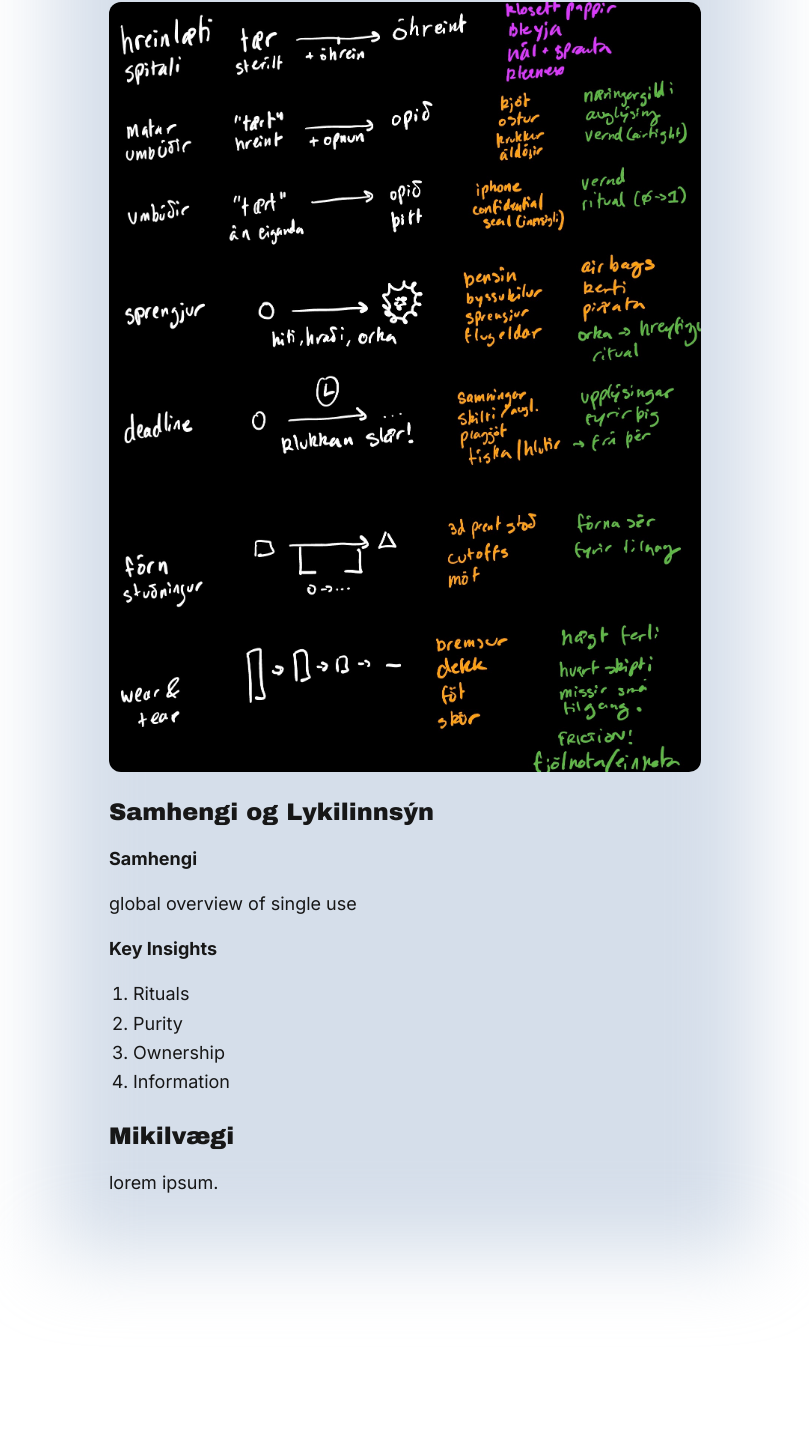
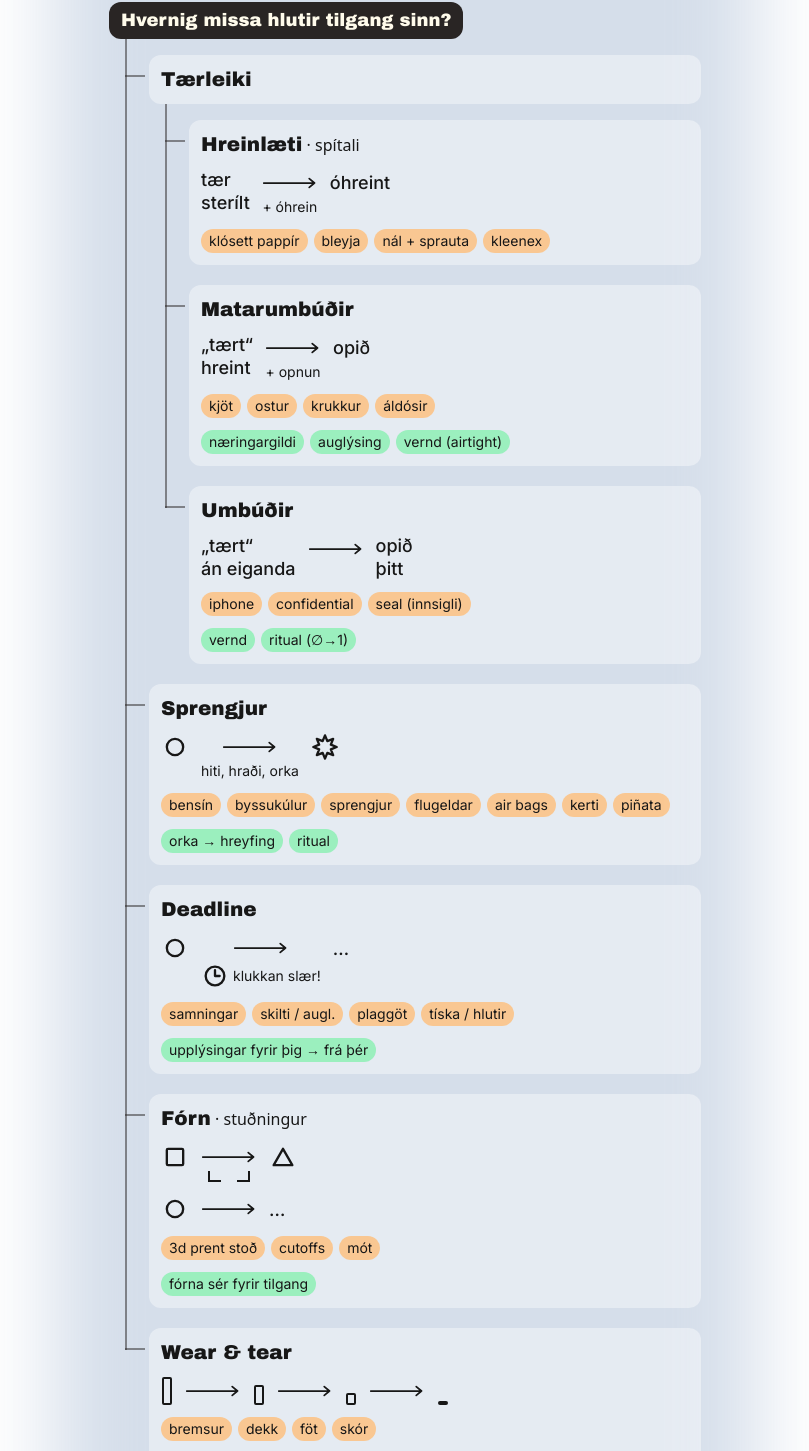
Before and after one commit to atlidev/atlig.is, a Next.js app: page /tidarandi/2 in a window 1280 px wide. Shown: the part 1038-2489 px from the top of the page, without its empty margins (235-1044 px from the left). Before the commit the page ends 2340 px from the top, so only its background shows below. Built offline with nearby package versions, Linux system fonts and the light colour scheme.

Commit message:
feat: replace Verkefni 2 diagram image with coded mind map

```diff
--- a/src/app/tidarandi/(verkefni)/2/page.tsx
+++ b/src/app/tidarandi/(verkefni)/2/page.tsx
@@ -1,5 +1,5 @@
-import Image from "next/image";
 import { Article } from "@/components/Article";
+import { TilgangurDiagram } from "@/components/TilgangurDiagram";
 
 export default function Verkefni2() {
   return (
@@ -40,13 +40,7 @@ export default function Verkefni2() {
 
       <section className="flex flex-col gap-4">
         <h3 className="text-2xl font-archivo-black">Frumrannsóknir</h3>
-        <Image
-          src="/images/here_diagram.jpg"
-          alt="Skýringarmynd úr frumrannsóknum"
-          width={1581}
-          height={2056}
-          className="w-full h-auto rounded-xl"
-        />
+        <TilgangurDiagram />
       </section>
 
       <section className="flex flex-col gap-4">
--- /dev/null
+++ b/src/components/TilgangurDiagram.tsx
@@ -0,0 +1,191 @@
+import { Fragment, ReactNode } from "react";
+
+type Branch = {
+  title: string;
+  subtitle?: string;
+  flows?: { steps: ReactNode[]; label?: ReactNode }[];
+  examples?: string[];
+  notes?: string[];
+  children?: Branch[];
+};
+
+const Glyph = ({ children }: { children: ReactNode }) => (
+  <svg
+    viewBox="0 0 24 24"
+    className="h-7 w-7 shrink-0"
+    fill="none"
+    stroke="currentColor"
+    strokeWidth={2}
+    strokeLinecap="round"
+    strokeLinejoin="round"
+    aria-hidden="true"
+  >
+    {children}
+  </svg>
+);
+
+const Circle = () => <Glyph><circle cx="12" cy="12" r="7" /></Glyph>;
+const Burst = () => (
+  <Glyph>
+    <path d="M12 2l2 5 5-2-2 5 5 2-5 2 2 5-5-2-2 5-2-5-5 2 2-5-5-2 5-2-2-5 5 2z" />
+  </Glyph>
+);
+const Clock = () => (
+  <Glyph>
+    <circle cx="12" cy="12" r="8" />
+    <path d="M12 7v5h4" />
+  </Glyph>
+);
+const Square = () => <Glyph><rect x="5" y="5" width="14" height="14" rx="1" /></Glyph>;
+const Triangle = () => <Glyph><path d="M12 5l8 14H4z" /></Glyph>;
+const Bracket = () => (
+  <svg viewBox="0 0 48 12" className="h-3 w-12" fill="none" stroke="currentColor" strokeWidth={2} aria-hidden="true">
+    <path d="M4 0v10h12M44 0v10H32" />
+  </svg>
+);
+const Bar = ({ height }: { height: number }) => (
+  <svg viewBox="0 0 12 28" className="h-7 w-3 shrink-0" fill="none" stroke="currentColor" strokeWidth={2} aria-hidden="true">
+    <rect x="2" y={28 - height - 1} width="8" height={height} rx="1" />
+  </svg>
+);
+
+const Stack = ({ lines }: { lines: string[] }) => (
+  <span className="flex flex-col leading-tight font-medium">
+    {lines.map((line) => (
+      <span key={line}>{line}</span>
+    ))}
+  </span>
+);
+
+const Arrow = ({ label }: { label?: ReactNode }) => (
+  <span className="flex flex-col items-center text-sm">
+    <span className="flex h-7 items-center">
+      <svg viewBox="0 0 64 12" className="h-3 w-10 sm:w-14" fill="none" stroke="currentColor" strokeWidth={2} strokeLinecap="round" strokeLinejoin="round" aria-hidden="true">
+        <path d="M2 6h58M54 1l6 5-6 5" />
+      </svg>
+    </span>
+    {label}
+  </span>
+);
+
+const BRANCHES: Branch[] = [
+  {
+    title: "Tærleiki",
+    children: [
+      {
+        title: "Hreinlæti",
+        subtitle: "spítali",
+        flows: [{ steps: [<Stack key="a" lines={["tær", "sterílt"]} />, <Stack key="b" lines={["óhreint"]} />], label: "+ óhrein" }],
+        examples: ["klósett pappír", "bleyja", "nál + sprauta", "kleenex"],
+      },
+      {
+        title: "Matarumbúðir",
+        flows: [{ steps: [<Stack key="a" lines={["„tært“", "hreint"]} />, <Stack key="b" lines={["opið"]} />], label: "+ opnun" }],
+        examples: ["kjöt", "ostur", "krukkur", "áldósir"],
+        notes: ["næringargildi", "auglýsing", "vernd (airtight)"],
+      },
+      {
+        title: "Umbúðir",
+        flows: [{ steps: [<Stack key="a" lines={["„tært“", "án eiganda"]} />, <Stack key="b" lines={["opið", "þitt"]} />] }],
+        examples: ["iphone", "confidential", "seal (innsigli)"],
+        notes: ["vernd", "ritual (∅→1)"],
+      },
+    ],
+  },
+  {
+    title: "Sprengjur",
+    flows: [{ steps: [<Circle key="a" />, <Burst key="b" />], label: "hiti, hraði, orka" }],
+    examples: ["bensín", "byssukúlur", "sprengjur", "flugeldar", "air bags", "kerti", "piñata"],
+    notes: ["orka → hreyfing", "ritual"],
+  },
+  {
+    title: "Deadline",
+    flows: [
+      {
+        steps: [<Circle key="a" />, <span key="b" className="font-medium">…</span>],
+        label: (
+          <span className="flex items-center gap-1">
+            <Clock /> klukkan slær!
+          </span>
+        ),
+      },
+    ],
+    examples: ["samningar", "skilti / augl.", "plaggöt", "tíska / hlutir"],
+    notes: ["upplýsingar fyrir þig → frá þér"],
+  },
+  {
+    title: "Fórn",
+    subtitle: "stuðningur",
+    flows: [
+      { steps: [<Square key="a" />, <Triangle key="b" />], label: <Bracket /> },
+      { steps: [<Circle key="a" />, <span key="b" className="font-medium">…</span>] },
+    ],
+    examples: ["3d prent stoð", "cutoffs", "mót"],
+    notes: ["fórna sér fyrir tilgang"],
+  },
+  {
+    title: "Wear & tear",
+    flows: [{ steps: [<Bar key="a" height={26} />, <Bar key="b" height={18} />, <Bar key="c" height={10} />, <Bar key="d" height={2} />] }],
+    examples: ["bremsur", "dekk", "föt", "skór"],
+    notes: ["hægt ferli", "hvert skipti missir smá tilgang", "FRICTION!", "fjölnota / einnota"],
+  },
+];
+
+const Chips = ({ items, className }: { items?: string[]; className: string }) =>
+  items?.length ? (
+    <ul className="flex flex-wrap gap-1.5">
+      {items.map((item) => (
+        <li key={item} className={`rounded-xl px-2 py-0.5 text-sm ${className}`}>
+          {item}
+        </li>
+      ))}
+    </ul>
+  ) : null;
+
+const Stem = () => <div className="ml-4 h-4 w-0.5 bg-stone-800/50" />;
+
+const Tree = ({ branches }: { branches: Branch[] }) => (
+  <ul className="ml-4">
+    {branches.map((branch) => (
+      <li
+        key={branch.title}
+        className="relative pl-6 pb-5 last:pb-0 before:absolute before:left-0 before:top-5 before:h-0.5 before:w-5 before:bg-stone-800/50 after:absolute after:left-0 after:top-0 after:bottom-0 after:w-0.5 after:bg-stone-800/50 last:after:bottom-auto last:after:h-5.5"
+      >
+        <div className="flex flex-col gap-3 rounded-xl bg-white/40 p-3">
+          <p className="font-archivo-black text-xl leading-tight">
+            {branch.title}
+            {branch.subtitle && <span className="font-sans text-base font-normal"> · {branch.subtitle}</span>}
+          </p>
+          {branch.flows?.map((flow, i) => (
+            <div key={i} className="flex flex-wrap items-start gap-2 sm:gap-3">
+              {flow.steps.map((step, j) => (
+                <Fragment key={j}>
+                  {j > 0 && <Arrow label={j === 1 ? flow.label : undefined} />}
+                  <span className="flex min-h-7 items-center">{step}</span>
+                </Fragment>
+              ))}
+            </div>
+          ))}
+          <Chips items={branch.examples} className="bg-orange-300/70" />
+          <Chips items={branch.notes} className="bg-green-300/70" />
+        </div>
+        {branch.children && (
+          <>
+            <Stem />
+            <Tree branches={branch.children} />
+          </>
+        )}
+      </li>
+    ))}
+  </ul>
+);
+
+export const TilgangurDiagram = () => (
+  <figure className="flex flex-col">
+    <p className="self-start rounded-xl bg-stone-800 px-3 py-1 font-archivo-black text-amber-50">
+      Hvernig missa hlutir tilgang sinn?
+    </p>
+    <Stem />
+    <Tree branches={BRANCHES} />
+  </figure>
+);
```
